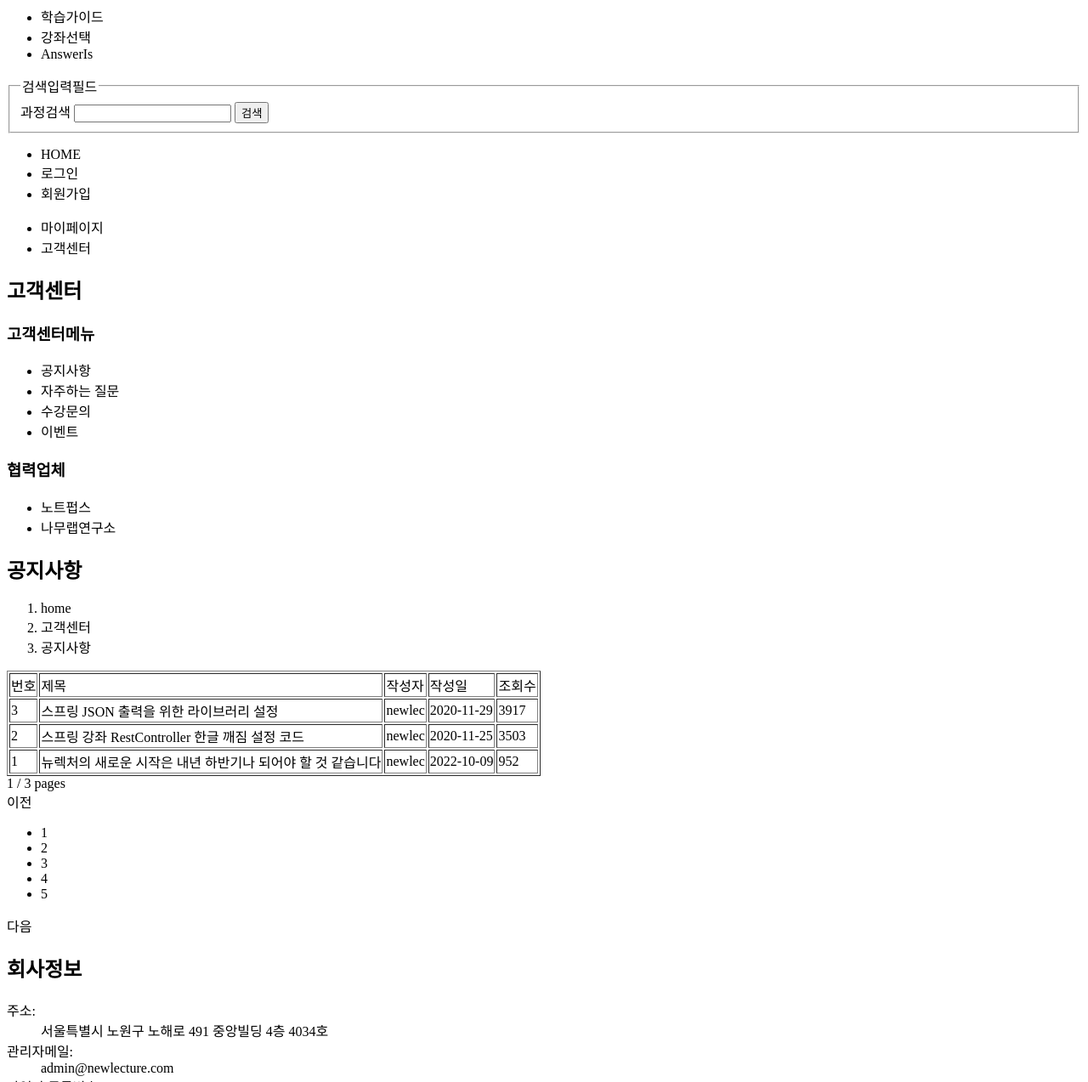
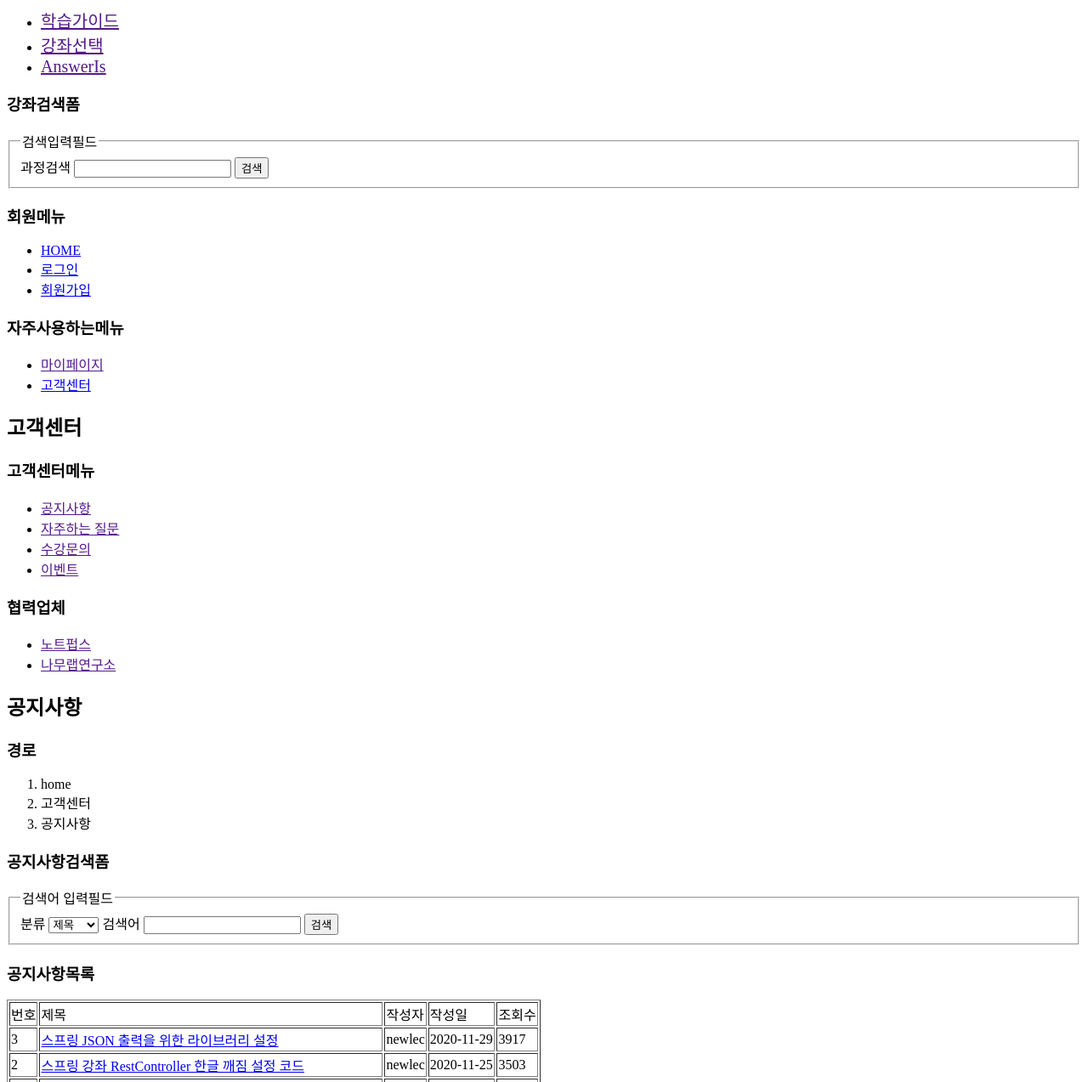
Before and after one commit to ChunPingE/newlec, a plain HTML site: page HTML5/root/notice/list.html in a window 1280 px wide. Shown: the part 181-1454 px from the top of the page at 85% size. Drawn offline with Linux system fonts and the light colour scheme.

Commit message:
css추가

```diff
--- a/HTML5/root/notice/list.html
+++ b/HTML5/root/notice/list.html
@@ -3,22 +3,30 @@
 <head>
     <meta charset="UTF-8">
     <title>Document</title>
+    <style>
+        #main-menu a{
+            font-size:20px;
+        }
+    </style>
 </head>
 <body>
-    <a href="../index.html">홈</a>
-    <a href="list.html">공지사항목록</a>
-    <a href="../membert/login.html">로그인</a>
-    <a href="../member/signup-agree.html">회원가입</a>
-    <h1>공지사항 목록 페이지 </h1>
+    <h1><a href="../index.html">뉴렉처 온라인</a></h1>
 
-    <h1>뉴렉처 온라인</h1>
+    <header>
+        <section>
+            <h1>서두</h1>
 
+            <nav id="main-menu">
+                <h1>메인메뉴</h1>
                 <ul>
-        <li>학습가이드</li>
-        <li>강좌선택</li>
-        <li>AnswerIs</li>
+                    <li class="first"><a href="">학습가이드</a></li>
+                    <li><a href="">강좌선택</a></li>
+                    <li class="aa"><a href="">AnswerIs</a></li>
                 </ul>
+            </nav>
 
+            <section>
+                <h1>강좌검색폼</h1>
                 <form>
                     <fieldset>
                         <legend>검색입력필드</legend>
@@ -27,44 +35,80 @@
                         <input type="submit" value="검색">
                     </fieldset>
                 </form>
+            </section>
 
+            <nav>
+                <h1>회원메뉴</h1>
                 <ul>
-        <li>HOME</li>
-        <li>로그인</li>
-        <li>회원가입</li>
+                    <li><a href="../index.html">HOME</a></li>
+                    <li><a href="../member/login.html">로그인</a></li>
+                    <li><a href="../member/signup-agree.html">회원가입</a></li>
                 </ul>
+            </nav>
 
+            <nav>
+                <h1>자주사용하는메뉴</h1>
                 <ul>
-        <li>마이페이지</li>
-        <li>고객센터</li>
+                    <li><a href="">마이페이지</a></li>
+                    <li><a href="list.html">고객센터</a></li>
                 </ul>
+            </nav>
+        </section>
+    </header>
 
-    <h2>고객센터</h2>
+    <aside>
+        <h1>고객센터</h1>
+        <nav>
+            <h1>고객센터메뉴</h1>
+            <ul>
+                <li><a href="">공지사항</a></li>
+                <li><a href="">자주하는 질문</a></li>
+                <li><a href="">수강문의</a></li>
+                <li><a href="">이벤트</a></li>
+            </ul>
+        </nav>
 
-    <h3>고객센터메뉴</h3>
+        <nav>
+            <h1>협력업체</h1>
+            <ul>
+                <li><a href="">노트펍스</a></li>
+                <li><a href="">나무랩연구소</a></li>
+            </ul>
+        </nav>
+    </aside>
 
-    <ul>
-        <li>공지사항</li>
-        <li>자주하는 질문</li>
-        <li>수강문의</li>
-        <li>이벤트</li>
-    </ul>
+    <main>
+        <section>
+            <h1>공지사항</h1>
 
-    <h3>협력업체</h3>
-
-    <ul>
-        <li>노트펍스</li>
-        <li>나무랩연구소</li>
-    </ul>
-
-    <h2>공지사항</h2>
-
+            <section>
+                <h1>경로</h1>
                 <ol>
                     <li>home</li>
                     <li>고객센터</li>
                     <li>공지사항</li>
                 </ol>
+            </section>
 
+            <section>
+                <h1>공지사항검색폼</h1>
+                <form>
+                    <fieldset>
+                        <legend>검색어 입력필드</legend>
+                        <label>분류</label>
+                        <select>
+                            <option value="title">제목</option>
+                            <option value="writer">작성자</option>
+                        </select>
+                        <label>검색어</label>
+                        <input type="text">
+                        <input type="submit" value="검색">
+                    </fieldset>
+                </form>
+            </section>
+
+            <section>
+                <h1>공지사항목록</h1>
                 <table border="1">
                     <tr>
                         <td>번호</td>
@@ -75,45 +119,57 @@
                     </tr>
                     <tr>
                         <td>3</td>
-            <td>스프링 JSON 출력을 위한 라이브러리 설정</td>
+                        <td><a href="detail.html">스프링 JSON 출력을 위한 라이브러리 설정</a></td>
                         <td>newlec</td>
                         <td>2020-11-29</td>
                         <td>3917</td>
                     </tr>
                     <tr>
                         <td>2</td>
-            <td>스프링 강좌 RestController 한글 깨짐 설정 코드</td>
+                        <td><a href="detail.html">스프링 강좌 RestController 한글 깨짐 설정 코드</a></td>
                         <td>newlec</td>
                         <td>2020-11-25</td>
                         <td>3503</td>
                     </tr>
                     <tr>
                         <td>1</td>
-            <td>뉴렉처의 새로운 시작은 내년 하반기나 되어야 할 것 같습니다</td>
+                        <td><a href="detail.html">뉴렉처의 새로운 시작은 내년 하반기나 되어야 할 것 같습니다</a></td>
                         <td>newlec</td>
                         <td>2022-10-09</td>
                         <td>952</td>
                     </tr>
                 </table>
+            </section>
 
+            <section>
+                <h1>페이지정보</h1>
                 <div>
                     1 / 3 pages
                 </div>
+            </section>
 
+            <nav>
+                <h1>페이저</h1>
                 <div>
                     <div>이전</div>
                     <ul>
-            <li>1</li>
-            <li>2</li>
-            <li>3</li>
-            <li>4</li>
-            <li>5</li>
+                        <li><a href="">1</a></li>
+                        <li><a href="">2</a></li>
+                        <li><a href="">3</a></li>
+                        <li><a href="">4</a></li>
+                        <li><a href="">5</a></li>
                     </ul>
                     <div>다음</div>
                 </div>
+            </nav>
+        </section>
+    </main>
 
-    <h2>회사정보</h2>
-
+    <footer>
+        <section>
+            <h1>회사정보</h1>
+            <section>
+                <h1>소유권자 정보</h1>
                 <dl>
                     <dt>주소:</dt>
                     <dd>서울특별시 노원구 노해로 491 중앙빌딩 4층 4034호</dd>
@@ -132,10 +188,15 @@
                     <dt>전화번호:</dt>
                     <dd>070-4206-4084</dd>
                 </dl>
+            </section>
 
+            <section>
+                <h1>저작자연락처</h1>
                 <div>
                     Copyright ⓒ newlecture.com 2012-2014 All Right Reserved. Contact admin@newlecture.com for more information
                 </div>
-
+            </section>
+    </section>
+    </footer>
 </body>
 </html>
```
Also changed, not shown: 메모/sec01.txt (renamed from sec01.txt), 메모/sec02.txt (added). Lines whose indentation alone changed are shown as unchanged.
